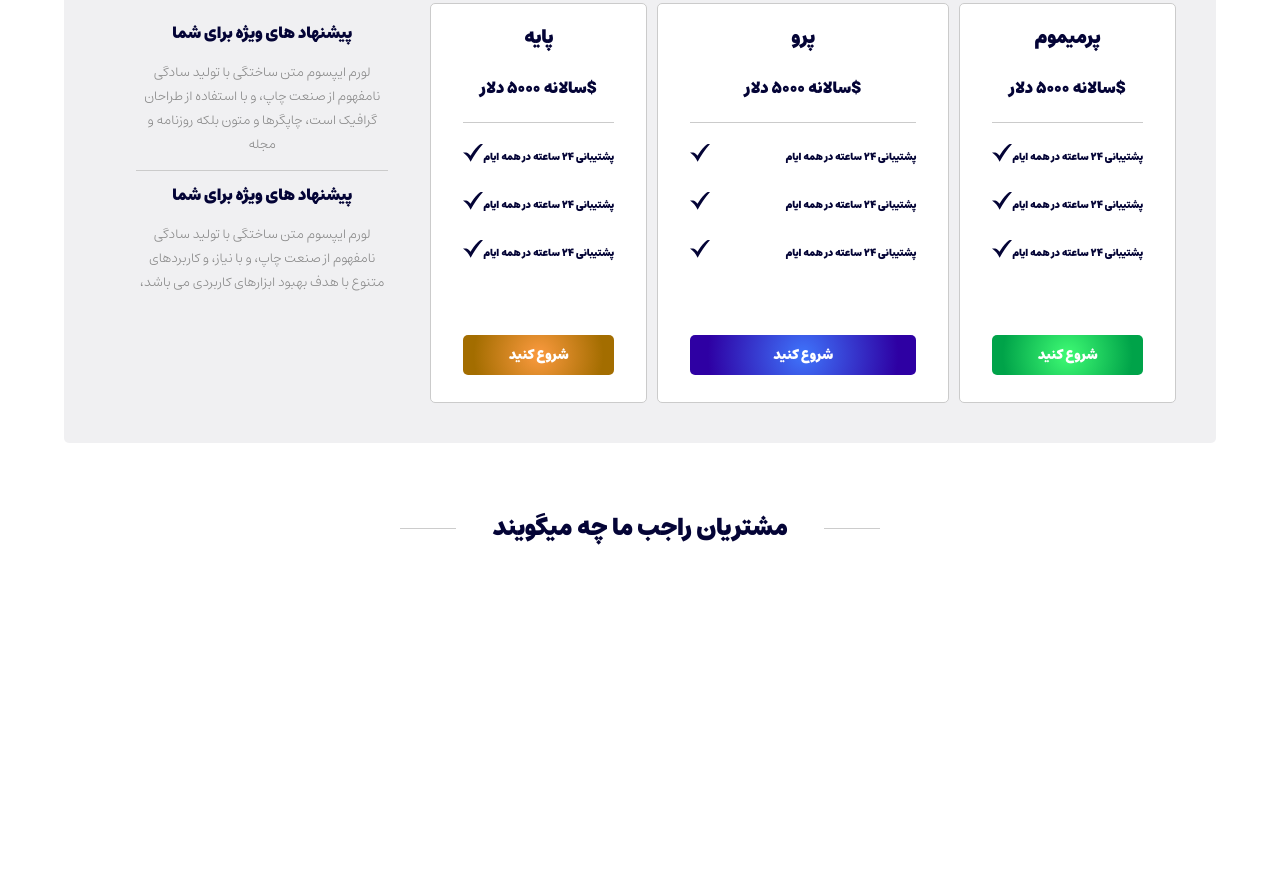
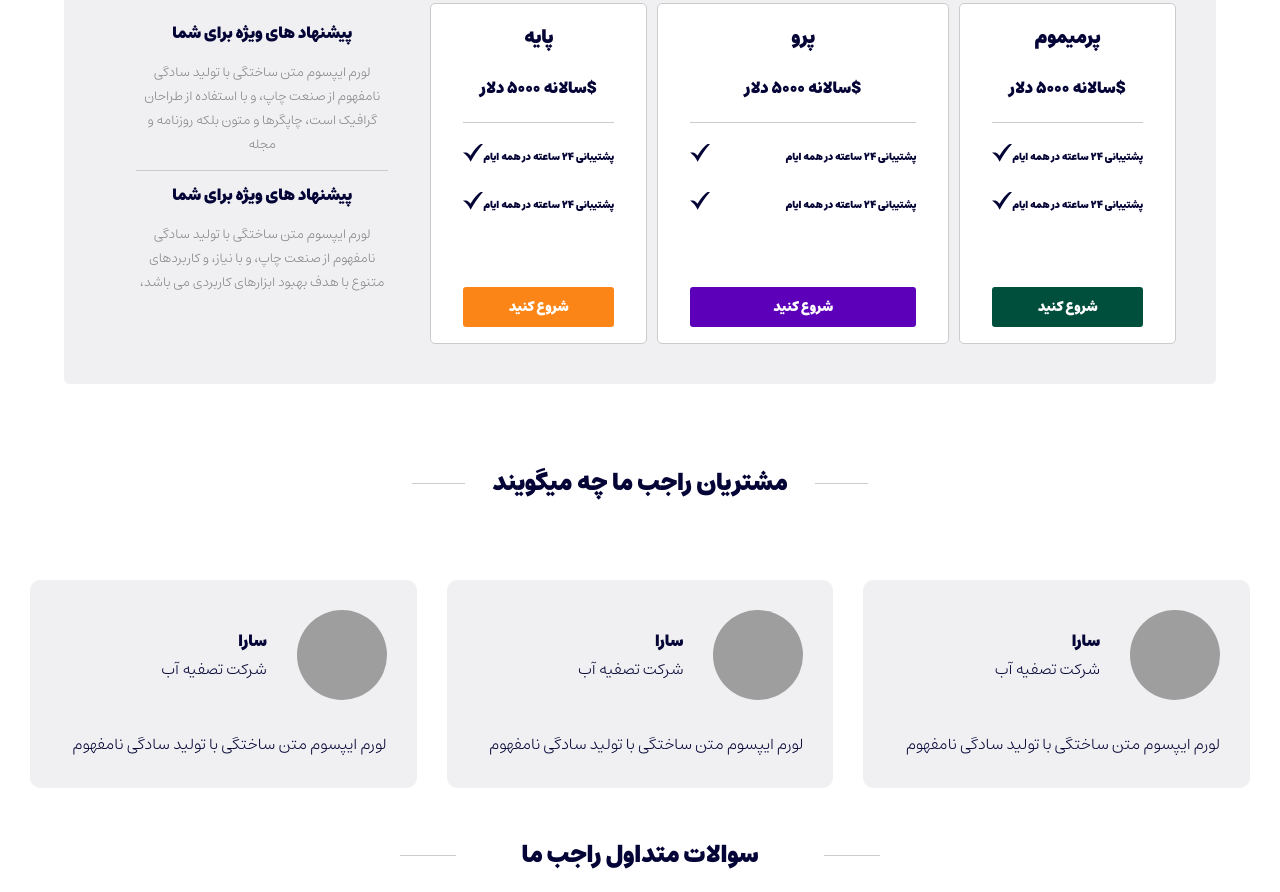
Before and after one commit to Amirhosseinghanad/landingpage_testingProject, a plain HTML site: page Landing.html in a window 1280 px wide. Shown: the part 1291-2183 px from the top of the page. Before the commit the page ends 1904 px from the top, so only its background shows below. Drawn offline with Linux system fonts and the light colour scheme; grey boxes are pictures that could not be loaded.

Commit message:
finish uplode

```diff
--- a/Landing.css
+++ b/Landing.css
@@ -189,7 +189,6 @@ button {
   justify-content: space-between;
   border-radius: 5px;
   background-color: #29294812;
-  height: 400px;
 }
 .offer_sec .offer .offer_slide {
   padding: 1rem 2rem;
@@ -213,7 +212,7 @@ button {
   padding: 8px;
   font-family: estead;
   font-weight: bold;
-  border-radius: 5px;
+  border-radius: 3px;
   color: #fff;
   margin-top: 3rem;
   width: 100%;
@@ -250,7 +249,36 @@ button {
   width: 20px;
   fill: #040436;
 }
-.comment_customer {
-  margin: 3rem 0rem;
-  text-align: center;
+.top_sec_comment {
+  display: flex;
+  align-items: center;
+  font-family: estead;
 }
+.profile_content {
+  width: 90px;
+  height: 90px;
+  border-radius: 100%;
+  margin-left: 30px;
+}
+.profile_img_setting {
+  object-fit: cover;
+  width: 100%;
+  height: 100%;
+  border-radius: 100%;
+}
+.bottom_sec_comment {
+  margin-top: 30px;
+  font-family: estead;
+}
+.comment {
+  border-radius: 10px;
+  background-color: #29294812;
+  padding: 30px;
+  color: #040436;
+}
+.comment_sec {
+  display: grid;
+  grid-template-columns: auto auto auto;
+  gap: 30px;
+  margin-top:60px;
+}
--- a/Landing.html
+++ b/Landing.html
@@ -259,6 +259,7 @@
                   /></svg
               ></span>
             </div>
+
             <div class="tick_dec">
               <span class="title_tick_icon">
                 پشتیبانی ۲۴ ساعته در همه ایام </span
@@ -283,43 +284,7 @@
                   /></svg
               ></span>
             </div>
-            <div class="tick_dec">
-              <span class="title_tick_icon">
-                پشتیبانی ۲۴ ساعته در همه ایام </span
-              ><span
-                ><svg
-                  id="Layer_1"
-                  data-name="Layer 1"
-                  xmlns="http://www.w3.org/2000/svg"
-                  viewBox="0 0 512 457.57"
-                  class="tick_icon"
-                >
-                  <defs>
-                    <style>
-                      .cls-1 {
-                        fill-rule: evenodd;
-                      }
-                    </style>
-                  </defs>
-                  <path
-                    class="cls-1"
-                    d="M0,220.57c100.43-1.33,121-5.2,191.79,81.5,54.29-90,114.62-167.9,179.92-235.86C436-.72,436.5-.89,512,.24,383.54,143,278.71,295.74,194.87,457.57,150,361.45,87.33,280.53,0,220.57Z"
-                  /></svg
-              ></span>
-            </div>
-            <button
-              class="call"
-              style="
-                background: #3ffb74;
-                background: radial-gradient(
-                  circle,
-                  rgba(63, 251, 116, 1) 0%,
-                  rgba(0, 163, 73, 1) 83%
-                );
-              "
-            >
-              شروع کنید
-            </button>
+            <button class="call" style="background: #004e3c">شروع کنید</button>
           </div>
           <div class="offer_slide offer_slide_re" style="width: 60%">
             <span style="color: #040436; font-weight: bold; font-size: larger"
@@ -360,6 +325,7 @@
                   /></svg
               ></span>
             </div>
+
             <div class="tick_dec">
               <span class="title_tick_icon">
                 پشتیبانی ۲۴ ساعته در همه ایام </span
@@ -384,43 +350,7 @@
                   /></svg
               ></span>
             </div>
-            <div class="tick_dec">
-              <span class="title_tick_icon">
-                پشتیبانی ۲۴ ساعته در همه ایام </span
-              ><span
-                ><svg
-                  id="Layer_1"
-                  data-name="Layer 1"
-                  xmlns="http://www.w3.org/2000/svg"
-                  viewBox="0 0 512 457.57"
-                  class="tick_icon"
-                >
-                  <defs>
-                    <style>
-                      .cls-1 {
-                        fill-rule: evenodd;
-                      }
-                    </style>
-                  </defs>
-                  <path
-                    class="cls-1"
-                    d="M0,220.57c100.43-1.33,121-5.2,191.79,81.5,54.29-90,114.62-167.9,179.92-235.86C436-.72,436.5-.89,512,.24,383.54,143,278.71,295.74,194.87,457.57,150,361.45,87.33,280.53,0,220.57Z"
-                  /></svg
-              ></span>
-            </div>
-            <button
-              class="call"
-              style="
-                background: #3f74fb;
-                background: radial-gradient(
-                  circle,
-                  rgba(63, 116, 251, 1) 0%,
-                  rgba(46, 0, 163, 1) 83%
-                );
-              "
-            >
-              شروع کنید
-            </button>
+            <button class="call" style="background: #5c00b9">شروع کنید</button>
           </div>
           <div class="offer_slide offer_slide_re" style="width: 40%">
             <span style="color: #040436; font-weight: bold; font-size: larger"
@@ -485,43 +415,7 @@
                   /></svg
               ></span>
             </div>
-            <div class="tick_dec">
-              <span class="title_tick_icon">
-                پشتیبانی ۲۴ ساعته در همه ایام </span
-              ><span
-                ><svg
-                  id="Layer_1"
-                  data-name="Layer 1"
-                  xmlns="http://www.w3.org/2000/svg"
-                  viewBox="0 0 512 457.57"
-                  class="tick_icon"
-                >
-                  <defs>
-                    <style>
-                      .cls-1 {
-                        fill-rule: evenodd;
-                      }
-                    </style>
-                  </defs>
-                  <path
-                    class="cls-1"
-                    d="M0,220.57c100.43-1.33,121-5.2,191.79,81.5,54.29-90,114.62-167.9,179.92-235.86C436-.72,436.5-.89,512,.24,383.54,143,278.71,295.74,194.87,457.57,150,361.45,87.33,280.53,0,220.57Z"
-                  /></svg
-              ></span>
-            </div>
-            <button
-              class="call"
-              style="
-                background: #fb9a3f;
-                background: radial-gradient(
-                  circle,
-                  rgba(251, 154, 63, 1) 0%,
-                  rgba(163, 109, 0, 1) 83%
-                );
-              "
-            >
-              شروع کنید
-            </button>
+            <button class="call" style="background: #fc8517">شروع کنید</button>
           </div>
           <div class="offer_slide">
             <span style="font-weight: bold; color: rgba(4, 4, 54, 1)"
@@ -542,11 +436,76 @@
           </div>
         </section>
       </section>
-      <section class="comment_customer">
-        <div style="display: flex; justify-content: center">
+      <section style="padding: 30px">
+        <div style="display: flex; justify-content: center; text-align: center">
           <div class="divider">
             <span style="width: 600%" class="title_of_why_we"
               >مشتریان راجب ما چه میگویند</span
+            >
+          </div>
+        </div>
+        <section class="comment_sec">
+          <div class="comment">
+            <div class="top_sec_comment">
+              <div class="profile_content">
+                <img
+                  src="https://encrypted-tbn0.gstatic.com/images?q=tbn:ANd9GcTM6ek8W3Iirl-B6LbulOXGlAdSqgOYagCnUKRyOmI5mtueadVSvqyFLw4w&s=10"
+                  alt=""
+                  class="profile_img_setting"
+                />
+              </div>
+              <div>
+                <span style="display: block; font-weight: 600">سارا</span>
+                <span>شرکت تصفیه آب</span>
+              </div>
+            </div>
+            <div class="bottom_sec_comment">
+              <span>لورم ایپسوم متن ساختگی با تولید سادگی نامفهوم </span>
+            </div>
+          </div>
+          <div class="comment">
+            <div class="top_sec_comment">
+              <div class="profile_content">
+                <img
+                  src="https://static.vecteezy.com/system/resources/thumbnails/005/346/410/small/close-up-portrait-of-smiling-handsome-young-caucasian-man-face-looking-at-camera-on-isolated-light-gray-studio-background-photo.jpg"
+                  alt=""
+                  class="profile_img_setting"
+                />
+              </div>
+              <div>
+                <span style="display: block; font-weight: 600">سارا</span>
+                <span>شرکت تصفیه آب</span>
+              </div>
+            </div>
+            <div class="bottom_sec_comment">
+              <span>لورم ایپسوم متن ساختگی با تولید سادگی نامفهوم </span>
+            </div>
+          </div>
+          <div class="comment">
+            <div class="top_sec_comment">
+              <div class="profile_content">
+                <img
+                  src="https://encrypted-tbn0.gstatic.com/images?q=tbn:ANd9GcTxybaUaqtLxUbBoOU5L89nfEiq9YhGphPINg&s"
+                  alt=""
+                  class="profile_img_setting"
+                />
+              </div>
+              <div>
+                <span style="display: block; font-weight: 600">سارا</span>
+                <span>شرکت تصفیه آب</span>
+              </div>
+            </div>
+            <div class="bottom_sec_comment">
+              <span>لورم ایپسوم متن ساختگی با تولید سادگی نامفهوم </span>
+            </div>
+          </div>
+        </section>
+      </section>
+      <section class="about_us_sec">
+        <div style="display: flex; justify-content: center; text-align: center">
+          <div class="divider">
+            <span style="width: 600%" class="title_of_why_we"
+              >سوالات متداول راجب ما</span
             >
           </div>
         </div>
```
